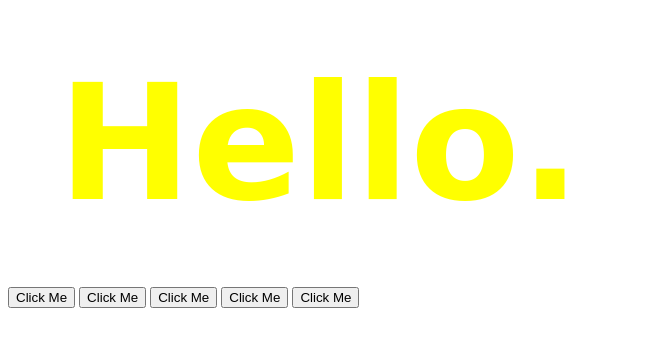
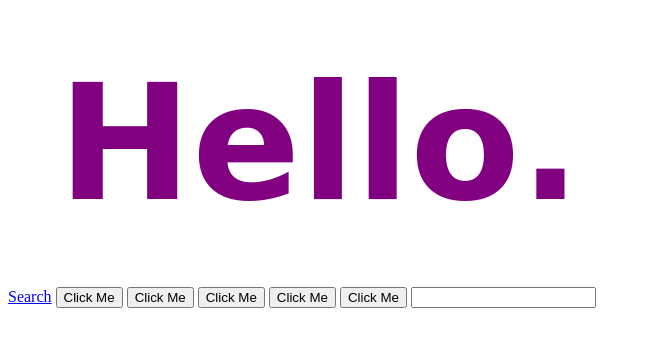
Before and after one commit to Byoo522/WebDevBootCamp2020, a plain HTML site: page JQuery/index.html in a window 1280 px wide. Shown: the whole page, without its empty margins (0-651 px from the left). Drawn offline with nearby package versions, Linux system fonts and the light colour scheme.

Commit message:
2nd commit
Playing around with JQuery. incoporating different features. Everything has been commented out and can be activated by uncommenting.

```diff
--- a/JQuery/index.html
+++ b/JQuery/index.html
@@ -9,12 +9,14 @@
 </head>
 
 <body>
-    <h1>Hello.</h1>
+    <h1 class="big-title margin-50">Hello.</h1>
+    <a href="https://www.google.com">Search</a>
     <button>Click Me</button>
     <button>Click Me</button>
     <button>Click Me</button>
     <button>Click Me</button>
     <button>Click Me</button>
+    <input type="text">
 
     <script src="https://ajax.googleapis.com/ajax/libs/jquery/3.5.1/jquery.min.js"></script>
     <script src="index.js"></script>
--- a/JQuery/index.js
+++ b/JQuery/index.js
@@ -4,6 +4,37 @@
 // });
 
 
-$("h1").addClass("big-title margin-50");
+// $("h1").text("Bye");
 
-$("button");
+// // $("button").html("<em>Hey</em>");
+
+// // console.log($("img").attr("src"));
+
+// $("a").attr("href", "https://www.yahoo.com");
+
+
+// $("h1").click(function () {
+//     $("h1").css("color", "purple");
+// });
+
+
+// $("button").click(function () {
+//     $("h1").css("color", "purple");
+// });
+
+// $("input").keypress(function (event) {
+//     console.log(event.key);
+// });
+
+// $(document).keypress(function (event) {
+//     $("h1").text(event.key);
+// });
+
+// $("h1").on("mouseover", function () {
+//     $("h1").css("color", "purple");
+// });
+
+
+$("button").on("click", function () {
+    $("h1").slideUp().slideDown().animate({ opacity: 0.5 });
+});
--- a/JQuery/styles.css
+++ b/JQuery/styles.css
@@ -1,6 +1,6 @@
 .big-title {
     font-size: 10rem;
-    color: yellow;
+    color: purple;
     font-family: cursive;
 }
 
```
